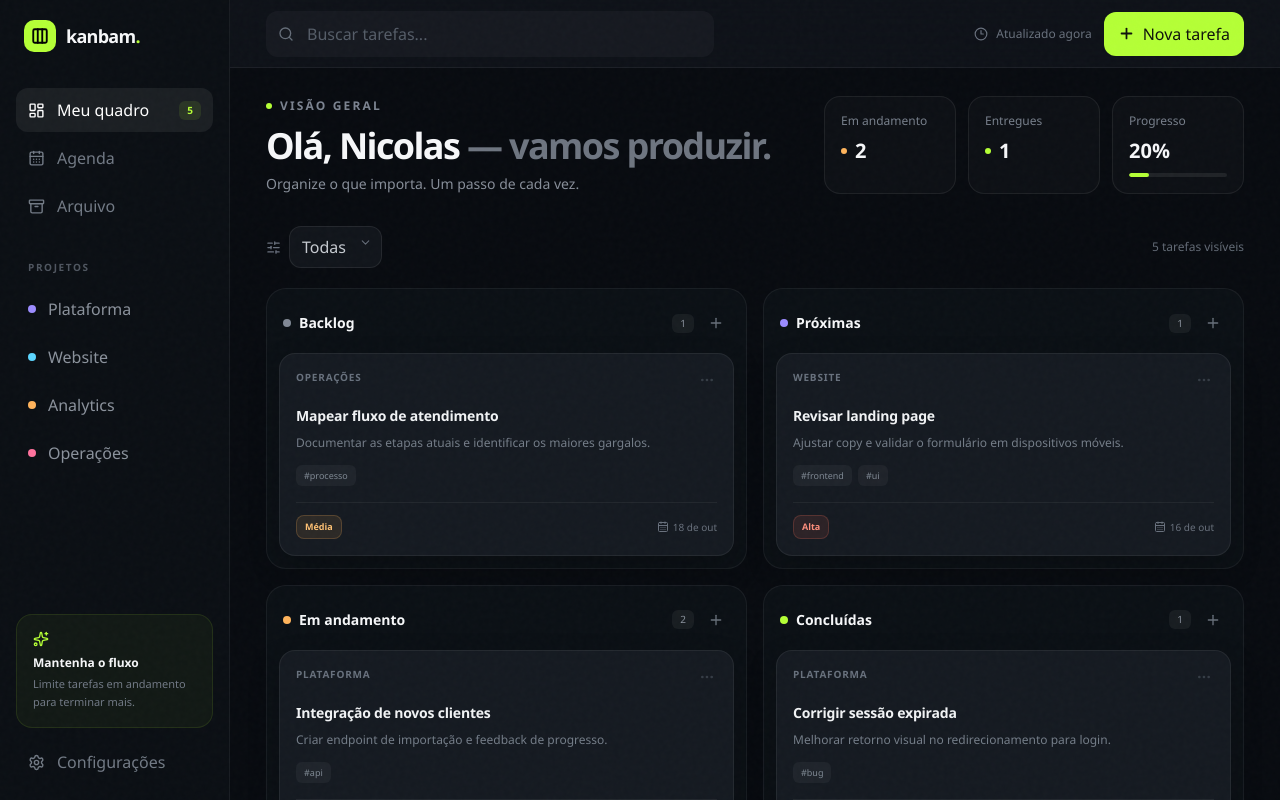
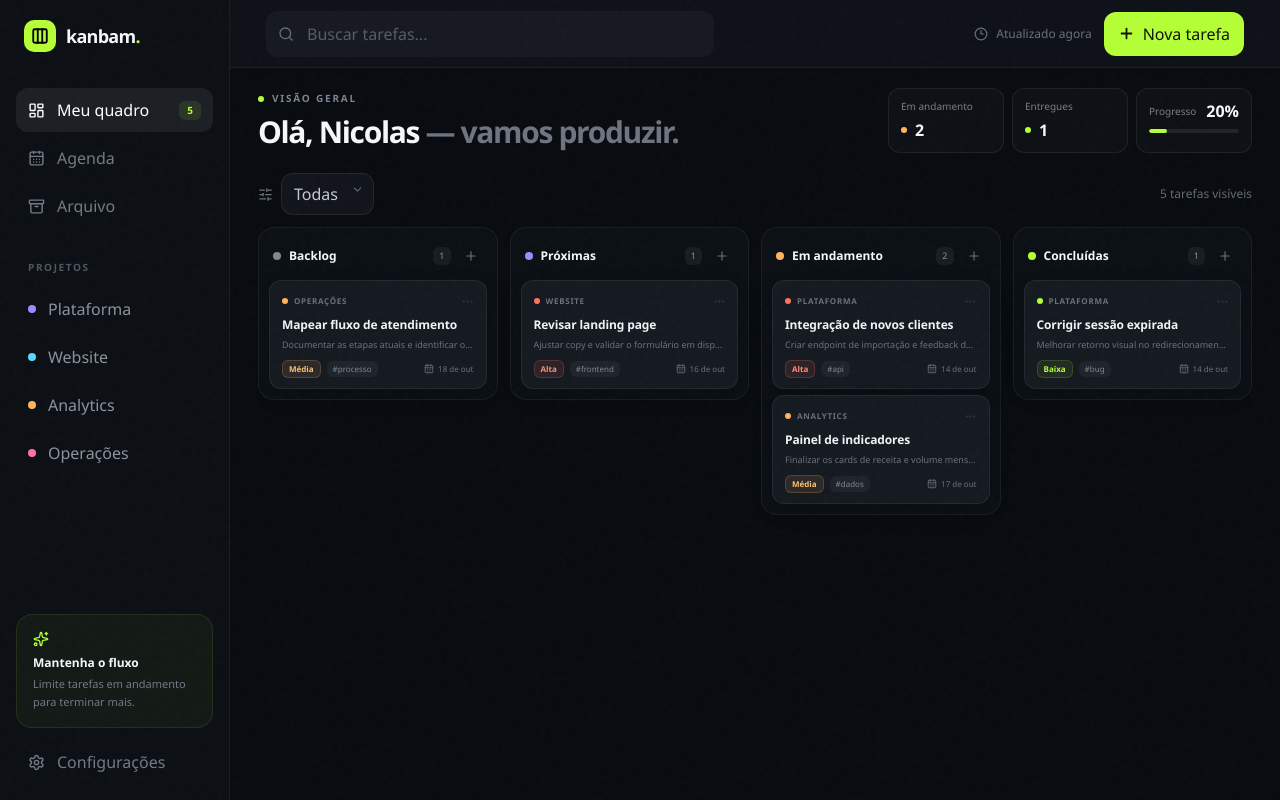
Before and after one commit to NicolasSnordio/kanbam_tool, a React (Vite) app: page / in a window 1280 px wide. Shown: the top 800 px of the page. Built offline with nearby package versions, Linux system fonts and the light colour scheme.

Commit message:
refatoração: compacta cartões de tarefas do Kanban

```diff
--- a/src/App.jsx
+++ b/src/App.jsx
@@ -107,27 +107,25 @@ function App() {
       <main className="lg:pl-[230px] min-h-screen">
         <Header onMenu={() => setSidebarOpen(true)} query={query} setQuery={setQuery} onNew={() => setModal({ status: 'backlog' })} />
 
-        {view === 'board' ? <div className="px-4 sm:px-7 lg:px-9 pt-7 pb-5">
-          <section className="intro-item opacity-0 flex flex-col xl:flex-row xl:items-end justify-between gap-6 mb-8">
+        {view === 'board' ? <div className="px-4 pb-5 pt-5 sm:px-6 lg:px-7">
+          <section className="intro-item mb-5 flex flex-col gap-4 opacity-0 xl:flex-row xl:items-center xl:justify-between">
             <div>
-              <div className="flex items-center gap-2 text-xs font-bold uppercase tracking-[.18em] text-[#7c8491] mb-3">
+              <div className="mb-2 flex items-center gap-2 text-[10px] font-bold uppercase tracking-[.18em] text-[#7c8491]">
                 <span className="size-1.5 rounded-full bg-[#b5ff36] pulse-soft" /> Visão geral
               </div>
-              <h1 className="font-display text-3xl sm:text-4xl font-semibold tracking-[-.045em]">Olá, Nicolas <span className="text-[#6e7580]">— vamos produzir.</span></h1>
-              <p className="text-sm text-[#878e99] mt-2">Organize o que importa. Um passo de cada vez.</p>
+              <h1 className="font-display text-2xl font-semibold tracking-[-.045em] sm:text-3xl">Olá, Nicolas <span className="text-[#6e7580]">— vamos produzir.</span></h1>
             </div>
-            <div className="grid grid-cols-3 gap-2 sm:gap-3">
+            <div className="grid grid-cols-3 gap-2">
               <Stat label="Em andamento" value={tasks.filter((t) => t.status === 'doing').length} accent="#ffb45c" />
               <Stat label="Entregues" value={tasks.filter((t) => t.status === 'done').length} accent="#b5ff36" />
-              <div className="min-w-[104px] sm:min-w-[132px] rounded-2xl border border-white/[.07] bg-white/[.025] p-3 sm:p-4">
-                <p className="text-[10px] sm:text-xs text-[#777f8b] mb-2">Progresso</p>
-                <div className="flex items-end gap-2"><strong className="font-display text-xl">{progress}%</strong></div>
-                <div className="h-1 bg-white/[.08] rounded-full mt-2 overflow-hidden"><div className="h-full bg-[#b5ff36] rounded-full transition-all" style={{ width: `${progress}%` }} /></div>
+              <div className="min-w-[96px] rounded-xl border border-white/[.07] bg-white/[.025] px-3 py-2.5 sm:min-w-[116px]">
+                <div className="flex items-center justify-between gap-2"><p className="text-[9px] text-[#777f8b] sm:text-[10px]">Progresso</p><strong className="font-display text-base">{progress}%</strong></div>
+                <div className="mt-1.5 h-1 overflow-hidden rounded-full bg-white/[.08]"><div className="h-full rounded-full bg-[#b5ff36] transition-all" style={{ width: `${progress}%` }} /></div>
               </div>
             </div>
           </section>
 
-          <section className="intro-item opacity-0 flex flex-wrap items-center justify-between gap-3 mb-5">
+          <section className="intro-item mb-3 flex flex-wrap items-center justify-between gap-3 opacity-0">
             <div className="flex items-center gap-2">
               <SlidersHorizontal size={15} className="text-[#69717d]" />
               <div className="relative">
@@ -141,12 +139,14 @@ function App() {
             <p className="text-xs text-[#626a75]">{filtered.length} {filtered.length === 1 ? 'tarefa visível' : 'tarefas visíveis'}</p>
           </section>
 
-          <section className="grid grid-cols-1 md:grid-cols-2 2xl:grid-cols-4 gap-4 items-start pb-10">
-            {COLUMNS.map((column) => (
-              <KanbanColumn key={column.id} column={column} tasks={filtered.filter((task) => task.status === column.id)} draggedId={draggedId}
-                onDragStart={setDraggedId} onDrop={moveTask} onNew={() => setModal({ status: column.id })} onEdit={setModal} />
-            ))}
-          </section>
+          <div className="scrollbar-hidden overflow-x-auto pb-10">
+            <section className="grid min-w-[760px] grid-cols-4 items-start gap-3">
+              {COLUMNS.map((column) => (
+                <KanbanColumn key={column.id} column={column} tasks={filtered.filter((task) => task.status === column.id)} draggedId={draggedId}
+                  onDragStart={setDraggedId} onDrop={moveTask} onNew={() => setModal({ status: column.id })} onEdit={setModal} />
+              ))}
+            </section>
+          </div>
         </div> : <CalendarView tasks={filtered} priority={priority} setPriority={setPriority} onEdit={setModal} onNew={(dueDate) => setModal({ status: 'backlog', dueDate })} />}
       </main>
       {modal && <TaskModal task={modal} onClose={() => setModal(null)} onSave={saveTask} onDelete={modal.id ? deleteTask : null} />}
@@ -198,28 +198,31 @@ function Header({ onMenu, query, setQuery, onNew }) {
 }
 
 function Stat({ label, value, accent }) {
-  return <div className="min-w-[104px] sm:min-w-[132px] rounded-2xl border border-white/[.07] bg-white/[.025] p-3 sm:p-4"><p className="text-[10px] sm:text-xs text-[#777f8b] mb-2">{label}</p><div className="flex items-center gap-2"><span className="size-1.5 rounded-full" style={{ background: accent }} /><strong className="font-display text-xl">{value}</strong></div></div>
+  return <div className="min-w-[96px] rounded-xl border border-white/[.07] bg-white/[.025] px-3 py-2.5 sm:min-w-[116px]"><p className="mb-1 text-[9px] text-[#777f8b] sm:text-[10px]">{label}</p><div className="flex items-center gap-2"><span className="size-1.5 rounded-full" style={{ background: accent }} /><strong className="font-display text-base">{value}</strong></div></div>
 }
 
 function KanbanColumn({ column, tasks, draggedId, onDragStart, onDrop, onNew, onEdit }) {
   const [over, setOver] = useState(false)
-  return <div className="kanban-column opacity-0 min-w-0 rounded-[20px] border border-white/[.06] bg-[#0d1117]/90 p-3"
+  return <div className="kanban-column min-w-0 rounded-2xl border border-white/[.06] bg-[#0d1117]/90 p-2.5 opacity-0"
     onDragOver={(e) => { e.preventDefault(); setOver(true) }} onDragLeave={() => setOver(false)} onDrop={(e) => { e.preventDefault(); if (draggedId) onDrop(draggedId, column.id); setOver(false) }}>
-    <div className="flex items-center gap-2 px-1 py-2 mb-2"><span className="size-2 rounded-full" style={{ background: column.color }}/><h2 className="text-sm font-semibold">{column.title}</h2><span className="ml-auto rounded-md bg-white/[.055] px-2 py-0.5 text-[10px] text-[#8a929d]">{tasks.length}</span><button onClick={onNew} aria-label={`Adicionar em ${column.title}`} className="grid size-7 place-items-center rounded-lg text-[#68707b] hover:bg-white/[.06] hover:text-white"><Plus size={16}/></button></div>
-    <div className={`min-h-[130px] space-y-2.5 rounded-xl transition-colors ${over ? 'bg-[#b5ff36]/[.035]' : ''}`}>
+    <div className="mb-1.5 flex items-center gap-2 px-1 py-1.5"><span className="size-2 rounded-full" style={{ background: column.color }}/><h2 className="text-xs font-semibold">{column.title}</h2><span className="ml-auto rounded-md bg-white/[.055] px-1.5 py-0.5 text-[9px] text-[#8a929d]">{tasks.length}</span><button onClick={onNew} aria-label={`Adicionar em ${column.title}`} className="grid size-6 place-items-center rounded-lg text-[#68707b] hover:bg-white/[.06] hover:text-white"><Plus size={14}/></button></div>
+    <div className={`min-h-[100px] space-y-1.5 rounded-xl transition-colors ${over ? 'bg-[#b5ff36]/[.035]' : ''}`}>
       {tasks.map((task) => <TaskCard key={task.id} task={task} onDragStart={onDragStart} onEdit={onEdit}/>) }
-      {!tasks.length && <button onClick={onNew} className="flex min-h-[112px] w-full flex-col items-center justify-center gap-2 rounded-xl border border-dashed border-white/[.08] text-xs text-[#59616c] hover:border-[#b5ff36]/20 hover:text-[#8e976e]"><Plus size={17}/> Adicionar tarefa</button>}
+      {!tasks.length && <button onClick={onNew} className="flex min-h-[86px] w-full flex-col items-center justify-center gap-1.5 rounded-xl border border-dashed border-white/[.08] text-[10px] text-[#59616c] hover:border-[#b5ff36]/20 hover:text-[#8e976e]"><Plus size={15}/> Adicionar tarefa</button>}
     </div>
   </div>
 }
 
 function TaskCard({ task, onDragStart, onEdit }) {
-  return <article draggable onDragStart={() => onDragStart(task.id)} onDragEnd={() => onDragStart(null)} onClick={() => onEdit(task)} className="card-shadow group cursor-grab rounded-2xl border border-white/[.065] bg-[#151a21] p-4 transition duration-200 hover:-translate-y-0.5 hover:border-white/[.13] hover:bg-[#181e26] active:cursor-grabbing">
-    <div className="mb-3 flex items-start justify-between gap-2"><span className="text-[10px] font-semibold uppercase tracking-[.08em] text-[#68717d]">{task.project}</span><button aria-label="Editar tarefa" className="-mr-1 -mt-1 grid size-7 place-items-center rounded-lg text-[#555e69] opacity-50 hover:bg-white/[.06] hover:text-white group-hover:opacity-100"><MoreHorizontal size={16}/></button></div>
-    <h3 className="text-[14px] font-semibold leading-snug tracking-[-.015em] text-[#f1f3f5]">{task.title}</h3>
-    <p className="mt-2 line-clamp-2 text-[12px] leading-relaxed text-[#747d88]">{task.description}</p>
-    {task.tags.length > 0 && <div className="mt-3 flex flex-wrap gap-1.5">{task.tags.map((tag) => <span key={tag} className="rounded-md bg-white/[.045] px-2 py-1 text-[9px] text-[#7f8893]">#{tag}</span>)}</div>}
-    <div className="mt-4 flex items-center justify-between border-t border-white/[.055] pt-3"><span className={`rounded-lg border px-2 py-1 text-[9px] font-semibold ${priorityStyle[task.priority]}`}>{task.priority}</span><span className="flex items-center gap-1 text-[10px] text-[#69717d]"><CalendarDays size={12}/>{formatDue(task.dueDate)}</span></div>
+  return <article draggable onDragStart={() => onDragStart(task.id)} onDragEnd={() => onDragStart(null)} onClick={() => onEdit(task)} className="group cursor-grab rounded-xl border border-white/[.065] bg-[#151a21] px-3 py-2.5 shadow-[0_8px_20px_rgba(0,0,0,.16)] transition duration-200 hover:-translate-y-px hover:border-white/[.13] hover:bg-[#181e26] active:cursor-grabbing">
+    <div className="mb-1.5 flex items-center gap-1.5"><span className={`size-1.5 shrink-0 rounded-full ${task.priority === 'Alta' ? 'bg-[#ff725c]' : task.priority === 'Média' ? 'bg-[#ffb45c]' : 'bg-[#b5ff36]'}`}/><span className="truncate text-[8px] font-bold uppercase tracking-[.09em] text-[#68717d]">{task.project}</span><button aria-label="Editar tarefa" className="ml-auto -mr-1 grid size-5 place-items-center rounded-md text-[#555e69] opacity-40 hover:bg-white/[.06] hover:text-white group-hover:opacity-100"><MoreHorizontal size={13}/></button></div>
+    <h3 className="truncate text-[12px] font-semibold leading-snug tracking-[-.01em] text-[#f1f3f5]" title={task.title}>{task.title}</h3>
+    {task.description && <p className="mt-1 truncate text-[9px] leading-relaxed text-[#68717d]">{task.description}</p>}
+    <div className="mt-2 flex min-w-0 items-center gap-1.5">
+      <span className={`shrink-0 rounded-md border px-1.5 py-0.5 text-[8px] font-semibold ${priorityStyle[task.priority]}`}>{task.priority}</span>
+      {task.tags.slice(0, 1).map((tag) => <span key={tag} className="min-w-0 truncate rounded-md bg-white/[.045] px-1.5 py-0.5 text-[8px] text-[#7f8893]">#{tag}</span>)}
+      <span className="ml-auto flex shrink-0 items-center gap-1 text-[8px] text-[#69717d]"><CalendarDays size={10}/>{formatDue(task.dueDate)}</span>
+    </div>
   </article>
 }
 
```
